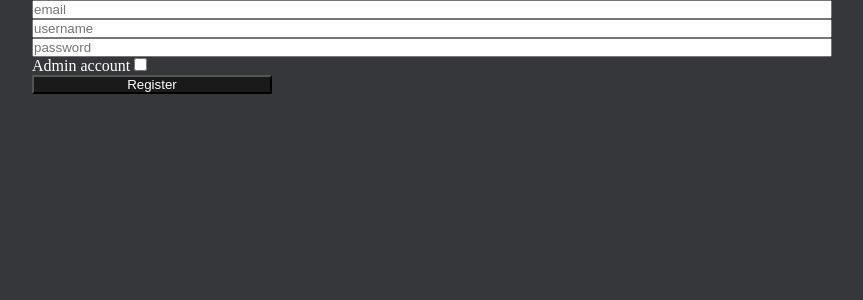
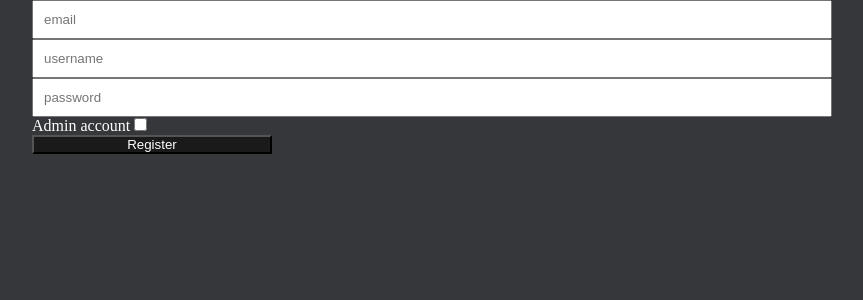
Before and after one commit to KehlerCreations/Webbshop, a PHP site: page /Public/register.php in a window 1280 px wide. Shown: the part 18-318 px from the top of the page, without its empty margins (208-1071 px from the left). Run offline with PHP 8.4, Linux system fonts and the light colour scheme.

Commit message:
Update style.css

```diff
--- a/style.css
+++ b/style.css
@@ -15,6 +15,10 @@ form {
     width: 800px;
     justify-self: center;
     /* justify-content: center; */
+
+    & input {
+        padding: 10px;
+    }
 
     & button {
         width: 30%;
```
